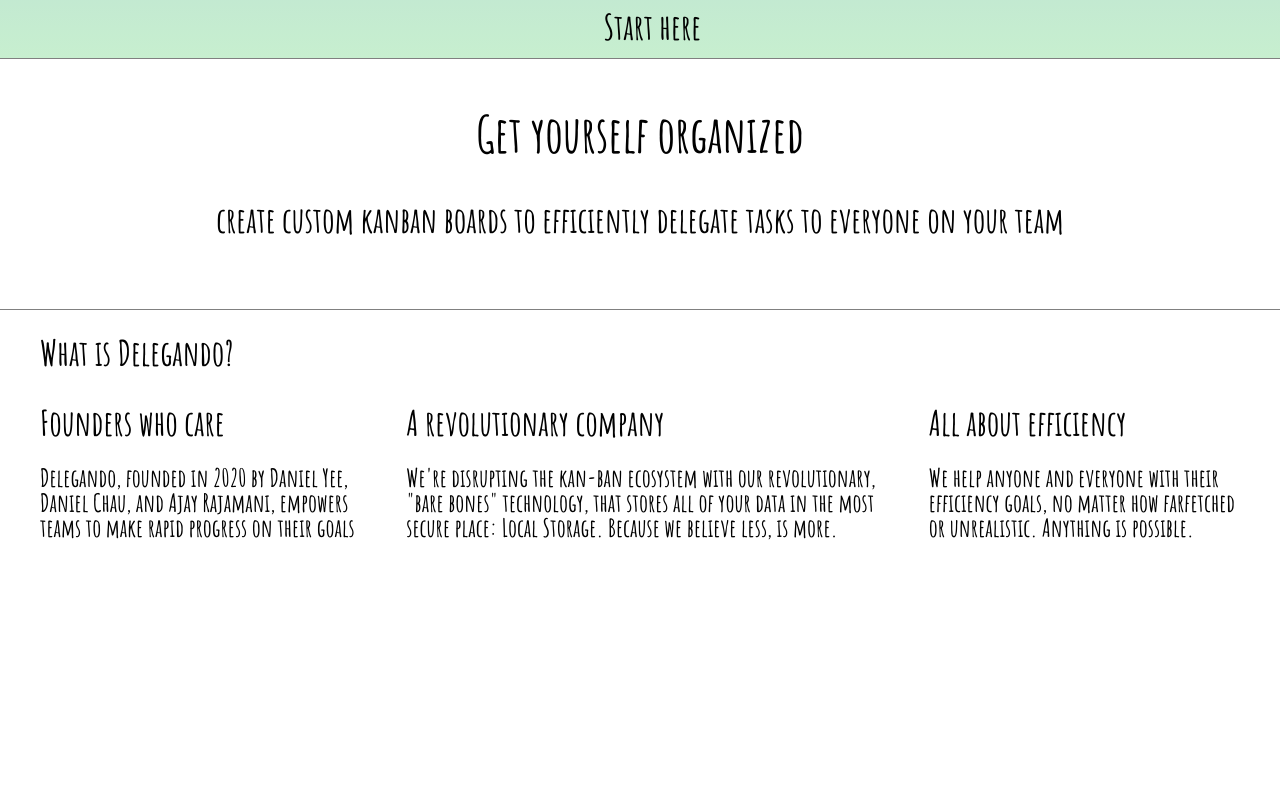
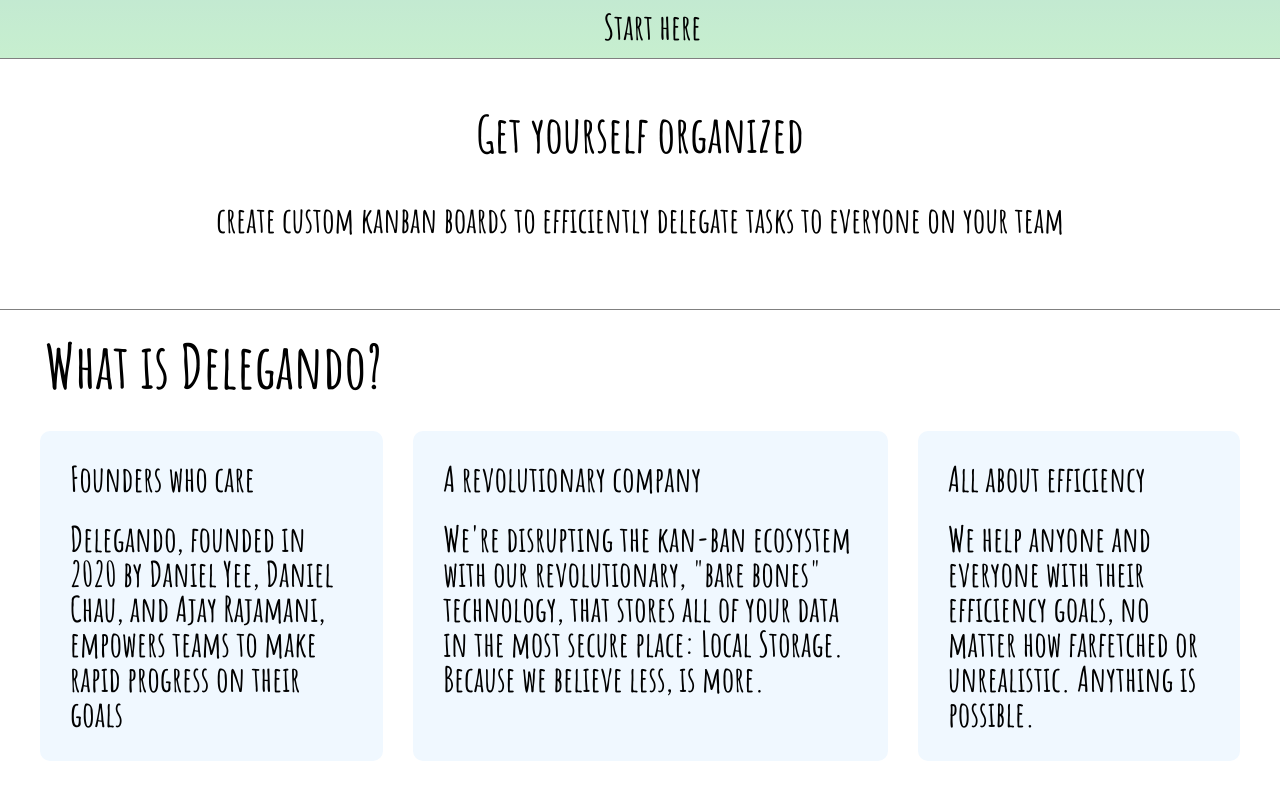
Before and after one commit to stickmanbob/Delegando, a React (Create React App) app: page /#/ in a window 1280 px wide. Shown: the part 602-1402 px from the top of the page. Before the commit the page ends 1362 px from the top, so only its background shows below. Built offline with nearby package versions, Linux system fonts and the light colour scheme.

Commit message:
Push image files to master

```diff
--- a/src/components/landing.jsx
+++ b/src/components/landing.jsx
@@ -7,7 +7,7 @@ export default function Landing () {
 		<section>
 			<header className="landing-one">
 				<h3>Helping you delegate your tasks</h3>
-				<img src="https://raw.githubusercontent.com/danjamesyee/PK/master/delegando.gif?token=AO33HIPWGSEQ47LYQL7JVB27JQGJU"></img>
+				<img src="../public/delegando.gif"></img>
 				<Link to="/boards">Start here</Link>
 			</header>
 
--- a/src/components/note.jsx
+++ b/src/components/note.jsx
@@ -41,7 +41,8 @@ class Note extends React.Component {
     if (this.state.show === true) {
       description = (
         <div>
-          <p className="note-des" onClick={this.showEdit}>
+					<button onClick={this.showEdit}>Edit</button>
+          <p className="note-des" >
             {this.props.note.description}
           </p>
         </div>
--- a/src/styles/landing.css
+++ b/src/styles/landing.css
@@ -64,7 +64,8 @@
 
 .landing-three > h2 {
 	padding-bottom: 20px;
-	margin-left: 15px;
+	margin-left: 20px;
+	font-size: 61px;
 }
 
 
@@ -79,7 +80,10 @@
 
 .landing-three > div > p {
 	margin: 15px;
-	font-size: 25px;
+	font-size: 35px;
+	    background: aliceblue;
+    border-radius: 10px;
+    padding: 30px;
 }
 
 
```
